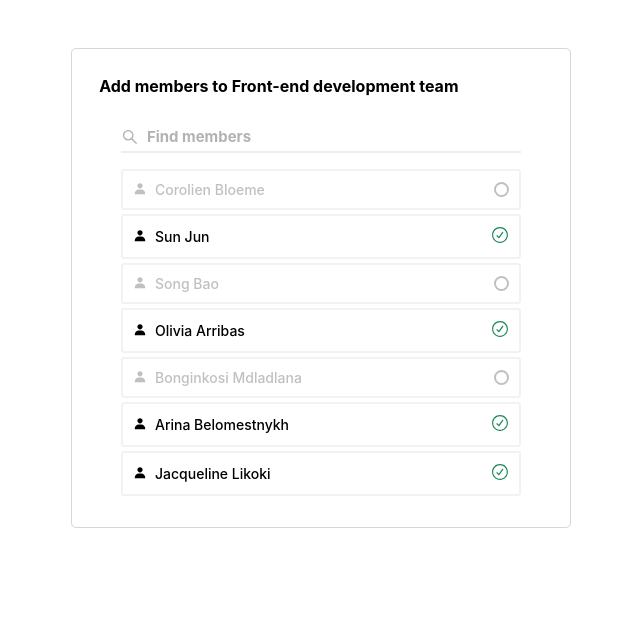
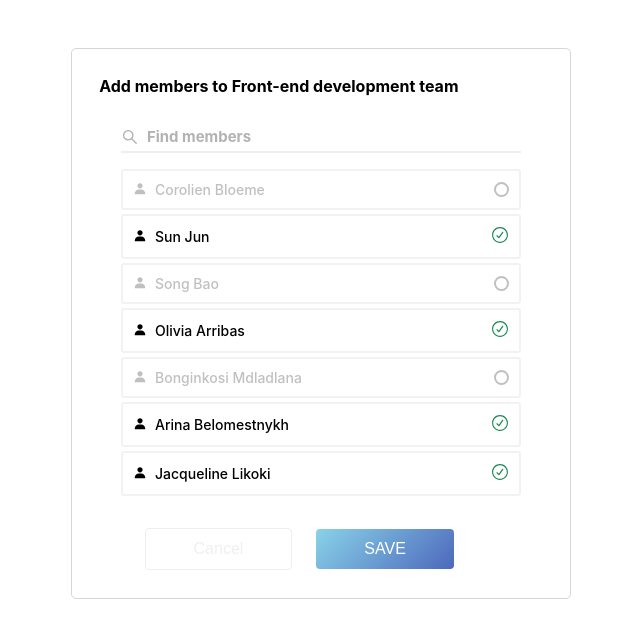
Before and after one commit to osama-maree/mockup-task, a React (Create React App) app: page / in a window 1280 px wide. Shown: the top 638 px of the page, without its empty margins (319-959 px from the left). Built offline with nearby package versions, Linux system fonts and the light colour scheme.

Commit message:
Add Footer Item

```diff
--- a/src/App.css
+++ b/src/App.css
@@ -1,6 +1,5 @@
 * {
   box-sizing: border-box;
-  /* font-family: Georgia, "Times New Roman", Times, serif; */
 }
 .app {
   width: 500px;
@@ -9,7 +8,6 @@
   border: 1px solid #cccc;
   padding: 1.7rem;
   border-radius: 5px;
-  /* color: #aaaaaa; */
 }
 
 h4,
@@ -64,10 +62,38 @@ h5 {
   color: #c0c0c0;
 }
 
+footer {
+  width: 400px;
+  display: flex;
+  justify-content: center;
+  align-items: center;
+  gap: 1.5rem;
+  margin-top: 2rem;
+  cursor: pointer;
+}
+button {
+  border: none;
+  padding: 0.7em 3em;
+  border-radius: 4px;
+  text-align: center;
+  font-size: 16px;
+}
+.cancel {
+  color: #eeee;
+  border: 1px solid #eee;
+  background-color: white;
+}
+.save {
+  color: white;
+  background: #89d3e8;
+  background: linear-gradient(135deg, #89d3e8, #4d68bc);
+  text-transform: uppercase;
+}
 @media screen and (max-width: 630px) {
   .app {
     width: 250px;
   }
+  footer,
   .searchItem,
   .singleBox {
     width: 200px;
@@ -75,4 +101,7 @@ h5 {
   h4 {
     font-size: 15px;
   }
+  button {
+    padding: 0.3em 1em;
+  }
 }
--- a/src/App.js
+++ b/src/App.js
@@ -12,6 +12,10 @@ function Mockup({ mockupData }) {
         <h5>Find members</h5>
       </div>
       <MockupBox mockupData={mockupData} />
+      <footer>
+        <MyButton text="Cancel" customClass="cancel" />
+        <MyButton text="Save" customClass="save" />
+      </footer>
     </>
   );
 }
@@ -44,8 +48,8 @@ function SingleMockupBox(props) {
     </div>
   );
 }
-function MyButton({ background, color }) {
-  return <>myButton</>;
+function MyButton({ customClass, text }) {
+  return <button className={customClass}>{text}</button>;
 }
 
 const mockupData = [
```
